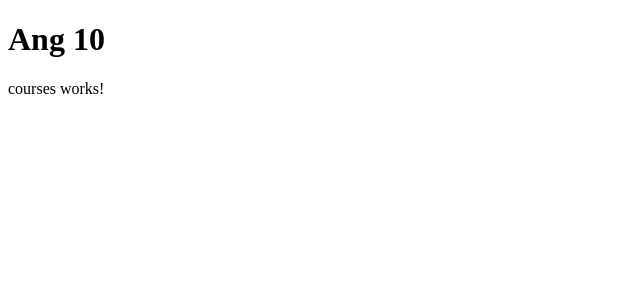
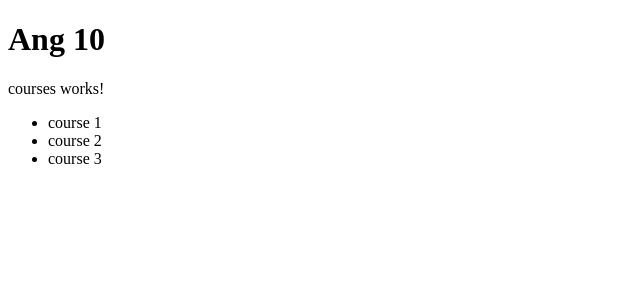
Before and after one commit to DenisDVG/ang2Crash, an Angular app: page / in a window 1280 px wide. Shown: the top 300 px of the page, without its empty margins (0-640 px from the left). Built offline with nearby package versions, Linux system fonts and the light colour scheme.

Commit message:
add compon1

```diff
--- a/src/app/app.module.ts
+++ b/src/app/app.module.ts
@@ -4,11 +4,13 @@ import { NgModule } from '@angular/core';
 import { AppRoutingModule } from './app-routing.module';
 import { AppComponent } from './app.component';
 import { CoursesComponent } from './courses/courses.component';
+import { CourseComponent } from './course/course.component';
 
 @NgModule({
   declarations: [
     AppComponent,
-    CoursesComponent
+    CoursesComponent,
+    CourseComponent
   ],
   imports: [
     BrowserModule,
--- /dev/null
+++ b/src/app/course/course.component.html
@@ -0,0 +1 @@
+<p>course works!</p>
--- /dev/null
+++ b/src/app/course/course.component.ts
@@ -0,0 +1,15 @@
+import { Component, OnInit } from '@angular/core';
+
+@Component({
+  selector: 'app-course',
+  templateUrl: './course.component.html',
+  styleUrls: ['./course.component.less']
+})
+export class CourseComponent implements OnInit {
+
+  constructor() { }
+
+  ngOnInit(): void {
+  }
+
+}
--- /dev/null
+++ b/src/app/courses.service.ts
@@ -0,0 +1,11 @@
+import { Injectable } from '@angular/core';
+
+@Injectable({
+  providedIn: 'root'
+})
+export class CoursesService {
+  getCourses(): string[] {
+    return ['course 1', 'course 2', 'course 3', ];
+  }
+  constructor() { }
+}
--- a/src/app/courses/courses.component.html
+++ b/src/app/courses/courses.component.html
@@ -1 +1,6 @@
 <p>courses works!</p>
+<ul>
+  <li *ngFor="let course of courses">
+    {{ course }}
+  </li>
+</ul>
--- a/src/app/courses/courses.component.ts
+++ b/src/app/courses/courses.component.ts
@@ -1,15 +1,16 @@
 import { Component, OnInit } from '@angular/core';
+import { CoursesService } from '../courses.service';
 
 @Component({
   selector: 'app-courses',
   templateUrl: './courses.component.html',
-  styleUrls: ['./courses.component.less']
+  styleUrls: ['./courses.component.less'],
 })
 export class CoursesComponent implements OnInit {
-
-  constructor() { }
-
-  ngOnInit(): void {
+  courses: string[];
+  constructor(private coursesService: CoursesService) {
+    this.courses = coursesService.getCourses();
   }
 
+  ngOnInit(): void {}
 }
```
Also changed, not shown: src/app/course/course.component.less (added), 2 other files (tests, documents, lock files or other folders).
